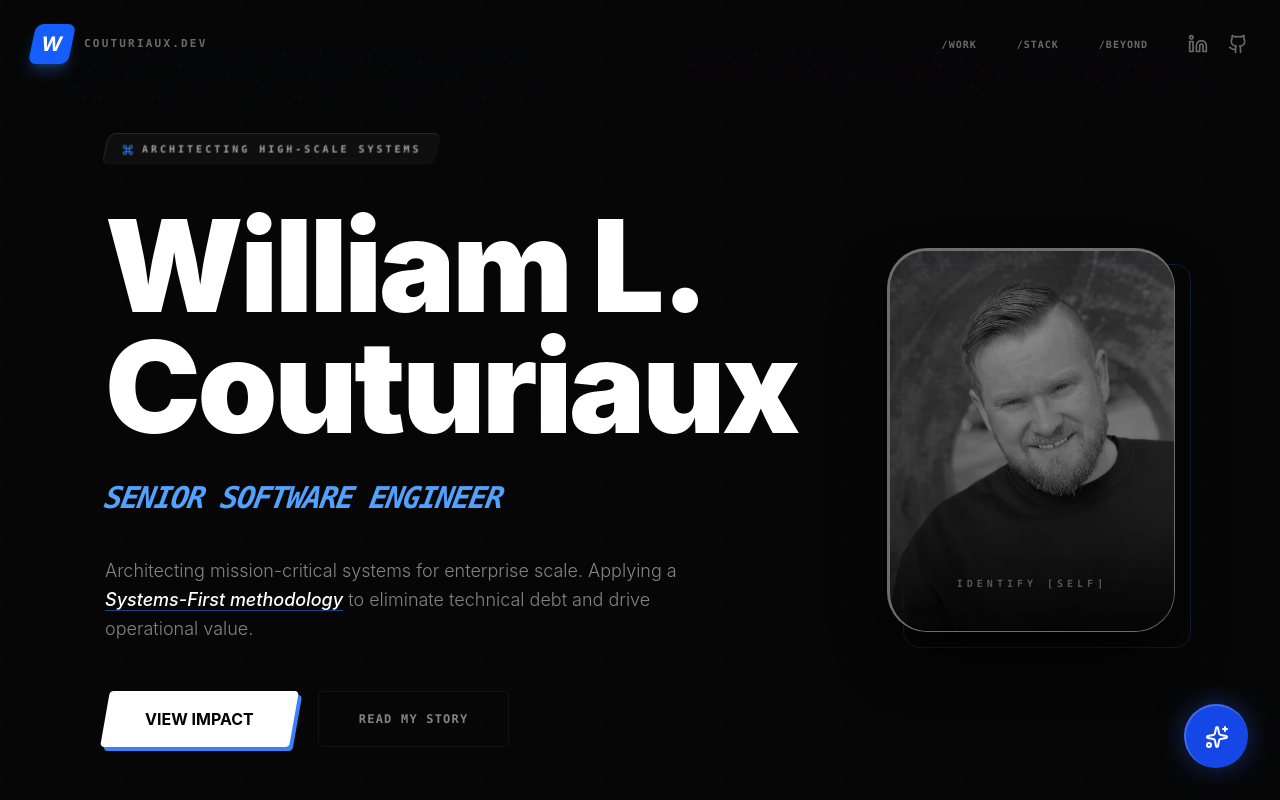
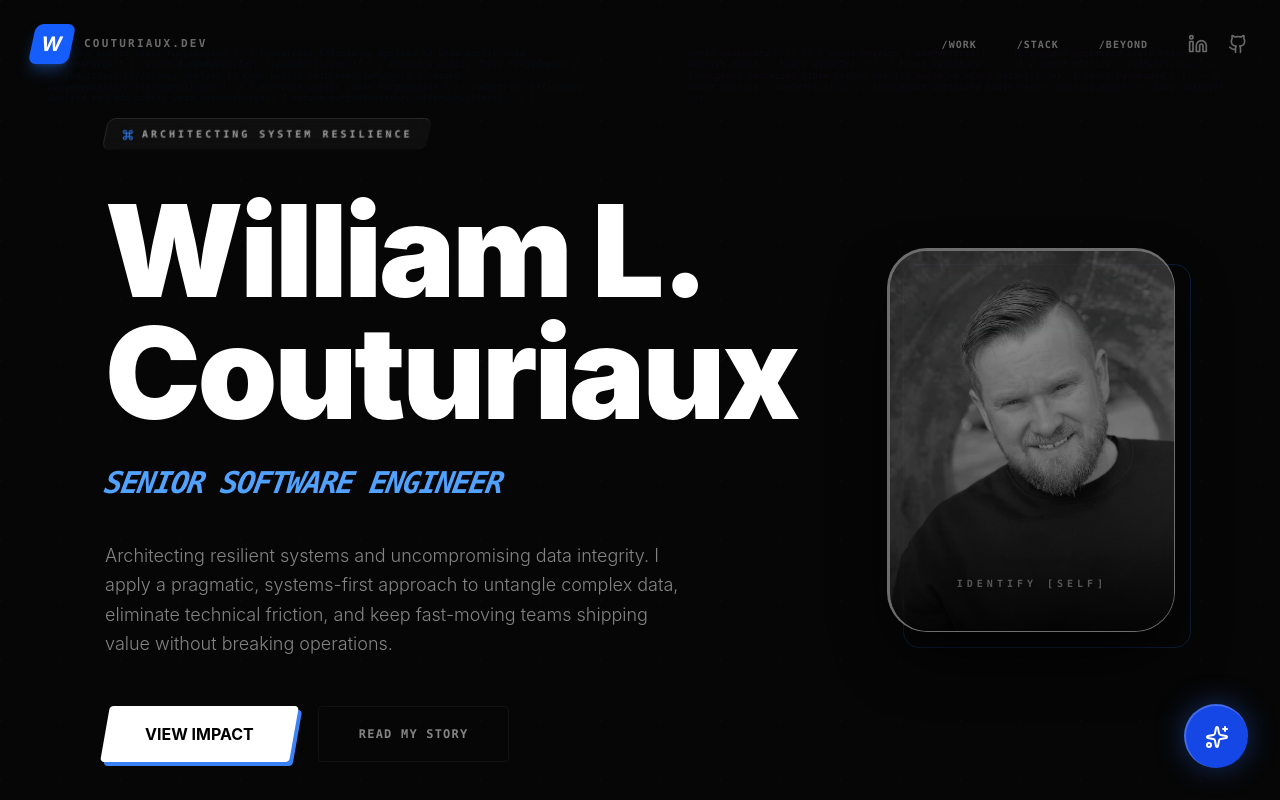
Before and after one commit to wcouturiaux/portfolio, a React app: page / in a window 1280 px wide. Shown: the top 800 px of the page. Built offline with nearby package versions, Linux system fonts and the light colour scheme; the HTML template or start-up script is replaced by a standard one.

Commit message:
feat(hero): Update text

```diff
--- a/src/Hero.jsx
+++ b/src/Hero.jsx
@@ -1,5 +1,11 @@
 import { useState } from "react";
 import { Command } from "lucide-react";
+
+const HERO_BADGE_TEXT = "Architecting System Resilience";
+const HERO_TITLE = "Senior Software Engineer";
+const HERO_HOVER_COMMAND = "> sudo execute --pragmatic_engineering";
+const HERO_BIO = "Architecting resilient systems and uncompromising data integrity. I apply a pragmatic, systems-first approach to untangle complex data, eliminate technical friction, and keep fast-moving teams shipping value without breaking operations.";
+
 const Hero = () => {
   const [hoveredName, setHoveredName] = useState(false);
 
@@ -19,7 +25,7 @@ const Hero = () => {
           <div className="inline-flex items-center gap-3 px-4 py-2 rounded-lg bg-white/[0.03] border-t border-l border-white/10 backdrop-blur-sm mb-10 group cursor-default skew-x-[-12deg]">
             <div className="skew-x-[12deg] flex items-center gap-2">
               <Command className="w-3 h-3 text-blue-500" />
-              <span className="text-[10px] font-mono uppercase tracking-[0.3em] opacity-60 font-bold">Architecting High-Scale Systems</span>
+              <span className="text-[10px] font-mono uppercase tracking-[0.3em] opacity-60 font-bold">{HERO_BADGE_TEXT}</span>
             </div>
           </div>
 
@@ -36,18 +42,17 @@ const Hero = () => {
                 className="absolute -top-10 left-0 font-mono text-xs text-blue-500 animate-pulse font-bold"
                 aria-hidden="true"
               >
-                {`> sudo execute --systems_first_engineering`}
+                {HERO_HOVER_COMMAND}
               </div>
             )}
           </div>
 
           <h2 className="text-xl md:text-3xl font-mono text-blue-400 mb-10 uppercase tracking-tighter italic skew-x-[-10deg] font-bold">
-            Senior Software Engineer
+            {HERO_TITLE}
           </h2>
 
           <p className="text-lg text-white/50 mb-12 max-w-xl leading-relaxed font-light">
-            Architecting mission-critical systems for enterprise scale.
-            Applying a <span className="text-white font-medium italic underline decoration-blue-500/50 underline-offset-4">Systems-First methodology</span> to eliminate technical debt and drive operational value.
+            {HERO_BIO}
           </p>
 
           <div className="flex flex-wrap justify-center lg:justify-start gap-6">
```
